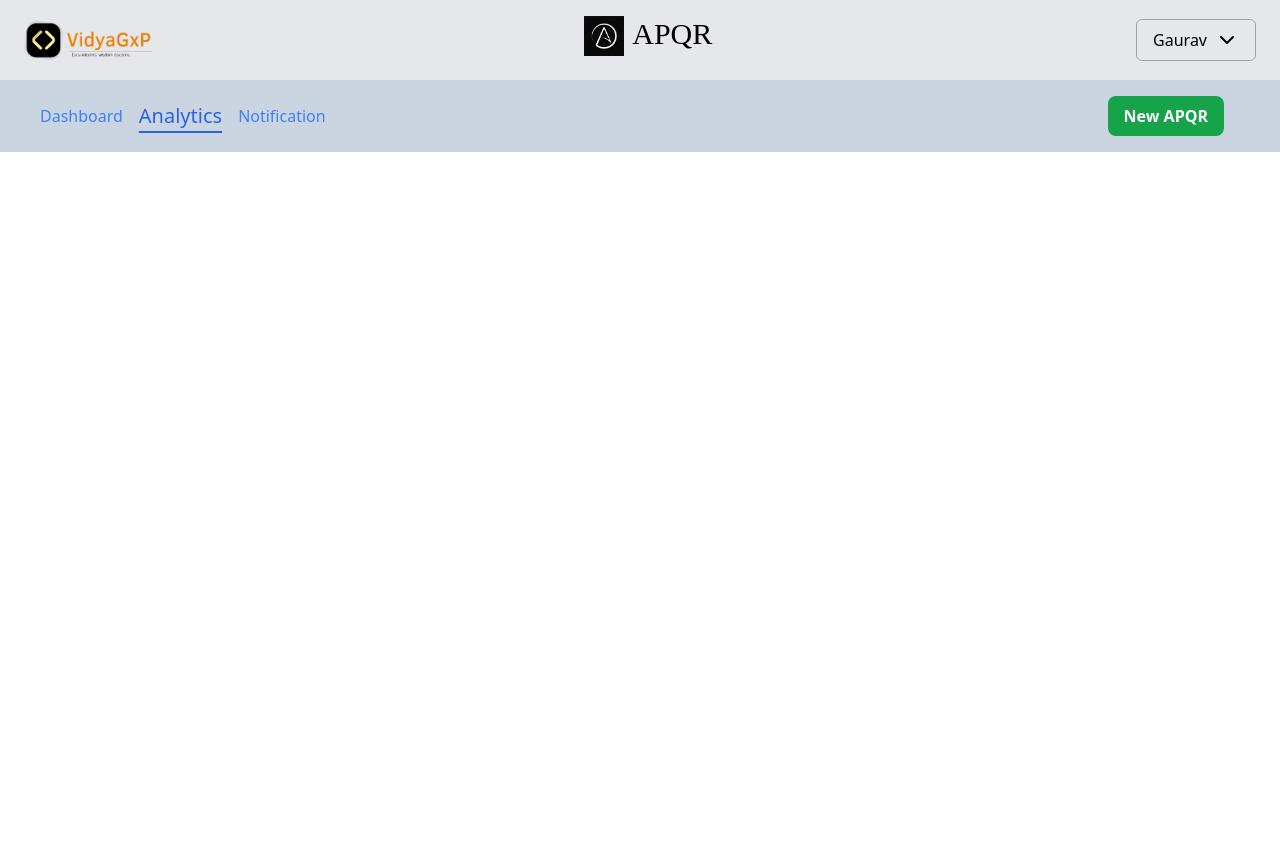
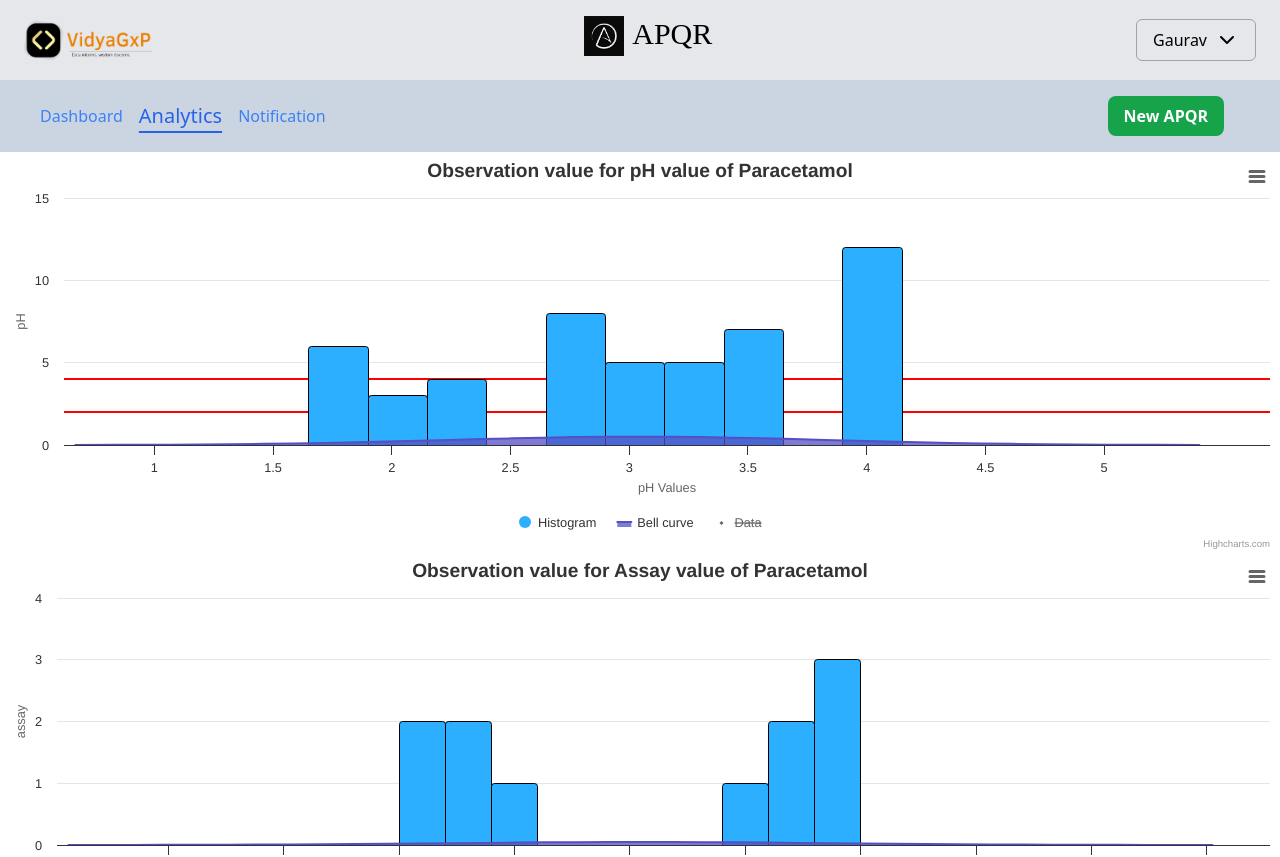
Before and after one commit to vidyagxp0/APQR--annual-product-quality-review, a React (Vite) app in the folder frontEnd/: page /analytics in a window 1280 px wide. Shown: the top 857 px of the page. Before the commit the page ends 800 px from the top, so only its background shows below. Built offline with nearby package versions, Linux system fonts and the light colour scheme; a web font is replaced by a local one; what chartjs-plugin-zoom would draw is missing.

Commit message:
added histogram

```diff
--- a/frontEnd/src/App.jsx
+++ b/frontEnd/src/App.jsx
@@ -24,6 +24,7 @@ function App() {
         <Route path="/" element={<Login />} />
         <Route path="/dashboard" element={<Dashboard />} />
         <Route path="/analytics" element={<AdvancedAnalytics />} />
+        <Route path="/analytics2" element={<Analytics />} />
         <Route path="/notification" element={<Notification />} />
         <Route path="/new-pqr" element={<APQR />} />
         <Route path="/admin-login" element={<AdminLogin />} />
--- a/frontEnd/src/Component/AdvancedAnalytics.jsx
+++ b/frontEnd/src/Component/AdvancedAnalytics.jsx
@@ -1,15 +1,125 @@
-import React from 'react'
-import Header from './Header'
-import BottomHeader from './BottomHeader'
+import React from "react";
+import Header from "./Header";
+import BottomHeader from "./BottomHeader";
+import HistogramChart from "./Highcharts/Histogram";
 
 export default function AdvancedAnalytics() {
+  const phOfParacetamol = {
+    data: [
+      1.65, 2.7, 3.4, 4.1, 2.2, 2.8, 3.3, 4.0, 1.75, 2.9, 3.5, 4.05, 2.1, 2.85, 3.2, 4.15, 1.8,
+      2.75, 3.45, 4.0, 2.25, 2.95, 3.35, 4.1, 1.9, 2.8, 3.5, 4.05, 2.0, 2.9, 3.3, 4.0, 1.7, 2.85,
+      3.45, 4.1, 2.15, 2.9, 3.25, 4.0, 1.85, 2.8, 3.4, 4.05, 2.3, 2.95, 3.5, 4.1, 1.75, 2.85,
+    ],
+    lsl: 2,
+    usl: 4,
+    heading: "Observation value for pH value of Paracetamol",
+    yAxisTitle: "pH",
+    batchNumbers: [
+      "Batch 1",
+      "Batch 2",
+      "Batch 3",
+      "Batch 4",
+      "Batch 5",
+      "Batch 6",
+      "Batch 7",
+      "Batch 8",
+      "Batch 9",
+      "Batch 10",
+      "Batch 11",
+      "Batch 12",
+      "Batch 13",
+      "Batch 14",
+      "Batch 15",
+      "Batch 16",
+      "Batch 17",
+      "Batch 18",
+      "Batch 19",
+      "Batch 20",
+      "Batch 21",
+      "Batch 22",
+      "Batch 23",
+      "Batch 24",
+      "Batch 25",
+      "Batch 26",
+      "Batch 27",
+      "Batch 28",
+      "Batch 29",
+      "Batch 30",
+      "Batch 31",
+      "Batch 32",
+      "Batch 33",
+      "Batch 34",
+      "Batch 35",
+      "Batch 36",
+      "Batch 37",
+      "Batch 38",
+      "Batch 39",
+      "Batch 40",
+      "Batch 41",
+      "Batch 42",
+      "Batch 43",
+      "Batch 44",
+      "Batch 45",
+      "Batch 46",
+      "Batch 47",
+      "Batch 48",
+      "Batch 49",
+      "Batch 50",
+    ],
+  };
+
+  const assayofParacetamol = {
+    data: [90, 91, 92, 93, 94, 105, 106, 107, 108, 109, 110],
+    lsl: 95,
+    usl: 105,
+    heading: "Observation value for Assay value of Paracetamol",
+    yAxisTitle: "assay",
+    batchNumbers: [1, 2, 3, 4],
+    batchNumbers: [
+      "Batch 1",
+      "Batch 2",
+      "Batch 3",
+      "Batch 4",
+      "Batch 5",
+      "Batch 6",
+      "Batch 7",
+      "Batch 8",
+      "Batch 9",
+      "Batch 10",
+      "Batch 11",
+      "Batch 12",
+    ],
+  };
+
   return (
     <>
       <Header />
       <BottomHeader />
       <div>
-
+        <HistogramChart
+          data={phOfParacetamol.data}
+          //   data={[
+          //     [1, 2.5],
+          //     [2, 3.1],
+          //     [3, 2.8],
+          //     [4, 3.5],
+          //     [4, 4.5],
+          //   ]} // [batchIndex, pHValue]
+          lsl={phOfParacetamol.lsl}
+          usl={phOfParacetamol.usl}
+          text={phOfParacetamol.heading}
+          yAxisTitle={phOfParacetamol.yAxisTitle}
+          batchNumbers={phOfParacetamol.batchNumbers}
+        />
+        <HistogramChart
+          data={assayofParacetamol.data}
+          lsl={assayofParacetamol.lsl}
+          usl={assayofParacetamol.usl}
+          text={assayofParacetamol.heading}
+          yAxisTitle={assayofParacetamol.yAxisTitle}
+          batchNumbers={assayofParacetamol.batchNumbers}
+        />
       </div>
     </>
-  )
+  );
 }
--- /dev/null
+++ b/frontEnd/src/Component/Highcharts/Histogram.jsx
@@ -0,0 +1,203 @@
+// import React from "react";
+// import Highcharts from "highcharts";
+// import HighchartsReact from "highcharts-react-official";
+
+// const PHValueChart = ({ data, lsl, usl, text, yAxisTitle, batchNumbers }) => {
+//   // Calculate points for the curve
+//   const curveData = calculateCurveData(data.map((item) => item[1]));
+
+//   const chartOptions = {
+//     chart: {
+//       type: "column",
+//       zoomType: "xy",
+//     },
+//     title: {
+//       text: text,
+//     },
+//     xAxis: {
+//       categories: batchNumbers,
+//       title: {
+//         text: "Batch No.",
+//       },
+//     },
+//     yAxis: [
+//       {
+//         title: {
+//           text: yAxisTitle,
+//         },
+//         plotLines: [
+//           {
+//             color: "red",
+//             dashStyle: "dash",
+//             value: lsl,
+//             width: 2,
+//             label: {
+//               text: `LSL: ${lsl}`,
+//               align: "right",
+//               style: { color: "red" },
+//             },
+//           },
+//           {
+//             color: "red",
+//             dashStyle: "dash",
+//             value: usl,
+//             width: 2,
+//             label: {
+//               text: `USL: ${usl}`,
+//               align: "right",
+//               style: { color: "red" },
+//             },
+//           },
+//         ],
+//       },
+//       {
+//         title: { text: "Distribution" },
+//         opposite: true,
+//         max: Math.max(...curveData.map((point) => point[1])) * 1.1,
+//       },
+//     ],
+//     series: [
+//       {
+//         name: yAxisTitle,
+//         data: data.map((item) => item[1]),
+//         color: "#7cb5ec",
+//       },
+//       {
+//         name: "Distribution Curve",
+//         type: "spline",
+//         data: curveData,
+//         yAxis: 1,
+//         color: "rgba(0, 0, 255, 0.5)",
+//         marker: { enabled: false },
+//         enableMouseTracking: false,
+//       },
+//     ],
+//     plotOptions: {
+//       column: {
+//         dataLabels: {
+//           enabled: true,
+//           format: "{y:.2f}",
+//         },
+//       },
+//     },
+//     tooltip: {
+//       formatter: function () {
+//         if (this.series.name === yAxisTitle) {
+//           return `<b>Batch No:</b> ${this.x}<br><b>${yAxisTitle}:</b> ${this.y.toFixed(2)}`;
+//         }
+//         return false;
+//       },
+//     },
+//   };
+
+//   return <HighchartsReact highcharts={Highcharts} options={chartOptions} />;
+// };
+
+// // Function to calculate points for the curve
+// function calculateCurveData(values) {
+//   const mean = values.reduce((sum, value) => sum + value, 0) / values.length;
+//   const variance =
+//     values.reduce((sum, value) => sum + Math.pow(value - mean, 2), 0) / values.length;
+//   const stdDev = Math.sqrt(variance);
+
+//   const minX = Math.min(...values) - stdDev;
+//   const maxX = Math.max(...values) + stdDev;
+//   const step = (maxX - minX) / 100;
+
+//   const curveData = [];
+//   for (let x = minX; x <= maxX; x += step) {
+//     const y =
+//       (1 / (stdDev * Math.sqrt(2 * Math.PI))) * Math.exp(-Math.pow(x - mean, 2) / (2 * variance));
+//     curveData.push([x, y]);
+//   }
+
+//   return curveData;
+// }
+
+// export default PHValueChart;
+
+// /prev
+import React from "react";
+import Highcharts from "highcharts";
+import HighchartsReact from "highcharts-react-official";
+import Histogram from "highcharts/modules/histogram-bellcurve";
+Histogram(Highcharts);
+
+const HistogramChart = ({ data, lsl, usl, text, yAxisTitle }) => {
+  const chartOptions = {
+    title: {
+      text: text,
+    },
+    xAxis: [
+      {
+        title: { text: "pH Values" },
+        opposite: false,
+      },
+    ],
+    yAxis: [
+      {
+        title: { text: yAxisTitle },
+        opposite: false,
+        plotLines: [
+          {
+            color: "red",
+            width: 2,
+            value: lsl,
+            label: {
+              text: `LSL: ${lsl}`,
+              align: "center",
+              style: { color: "red" },
+            },
+          },
+          {
+            color: "red",
+            width: 2,
+            value: usl,
+            label: {
+              text: `USL: ${usl}`,
+              align: "center",
+              style: { color: "red" },
+            },
+          },
+        ],
+      },
+    ],
+    series: [
+      {
+        name: "Histogram",
+        type: "histogram",
+        baseSeries: "s1",
+        zIndex: -1,
+        borderWidth: 1,
+        borderColor: "black",
+      },
+      {
+        name: "Bell curve",
+        type: "bellcurve",
+        xAxis: 0,
+        yAxis: 0,
+        baseSeries: "s1",
+        zIndex: -1,
+      },
+      {
+        name: "Data",
+        type: "scatter",
+        data: data,
+        id: "s1",
+        marker: {
+          radius: 2,
+        },
+        visible: false,
+      },
+    ],
+    plotOptions: {
+      histogram: {
+        binsNumber: 10,
+      },
+    },
+  };
+
+  return <HighchartsReact highcharts={Highcharts} options={chartOptions} />;
+};
+
+export default HistogramChart;
```
